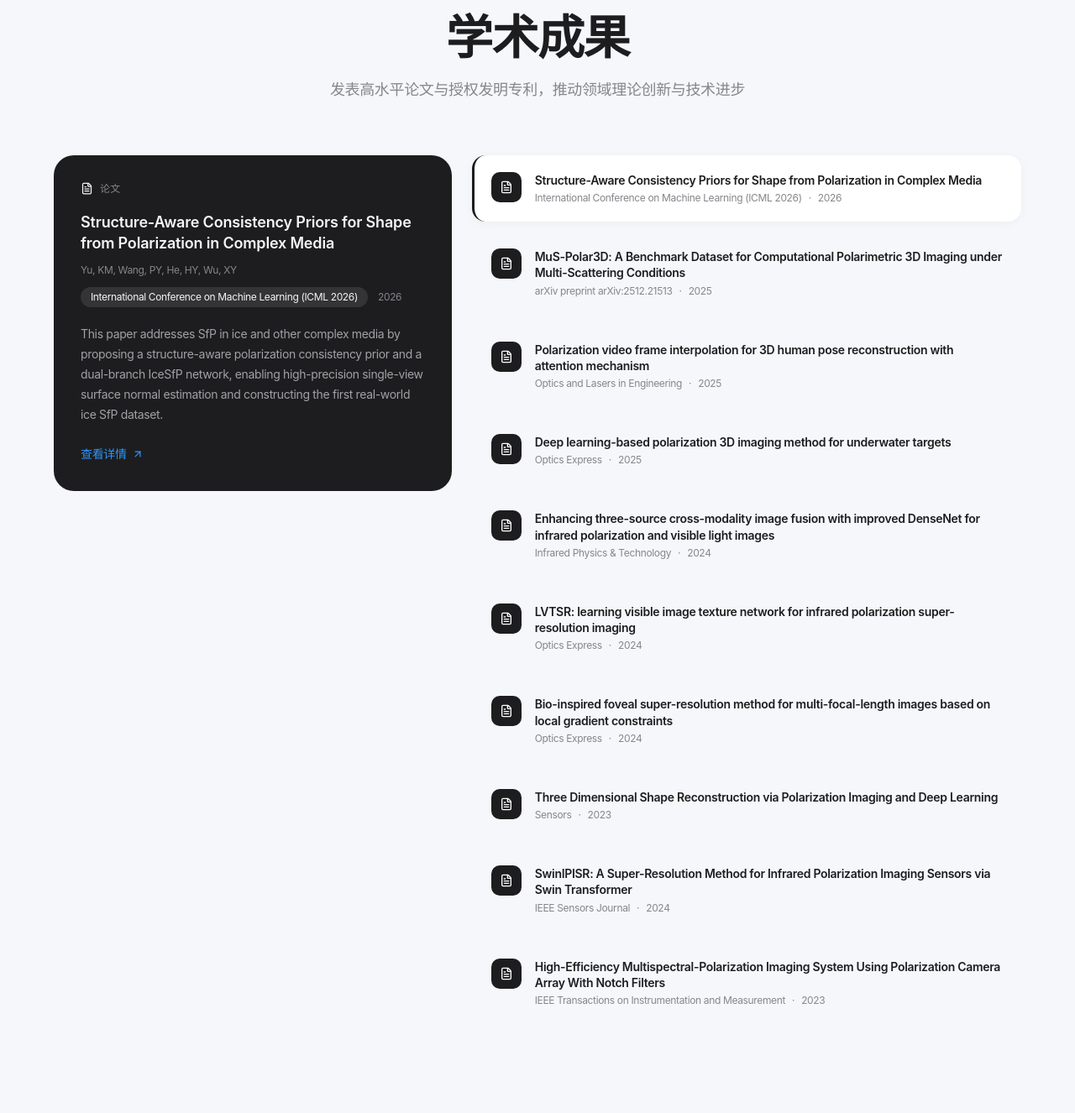
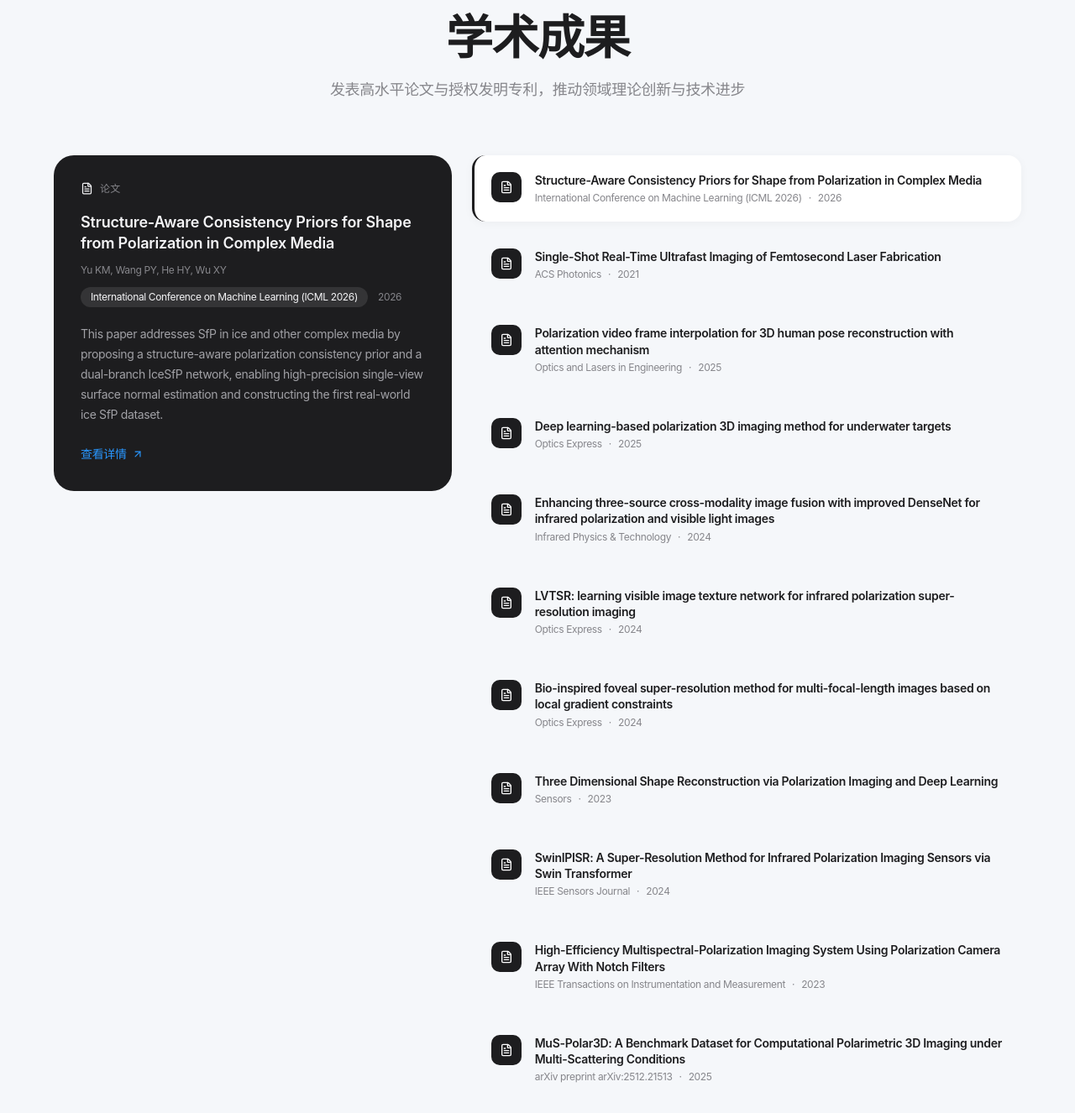
Before and after one commit to WangPuyun/ai-lab-website, a React (Vite) app: page / in a window 1280 px wide. Shown: the part 3749-5075 px from the top of the page at 84% size. Built offline with nearby package versions, Linux system fonts and the light colour scheme; no server answers.

Commit message:
开始更新学术成果

```diff
--- a/src/sections/Publications.tsx
+++ b/src/sections/Publications.tsx
@@ -28,7 +28,7 @@ const sharedPublications = [
     id: 1,
     type: 'paper' as const,
     title: 'Structure-Aware Consistency Priors for Shape from Polarization in Complex Media',
-    authors: 'Yu, KM, Wang, PY, He, HY, Wu, XY',
+    authors: 'Yu KM, Wang PY, He HY, Wu XY',
     venue: 'International Conference on Machine Learning (ICML 2026)',
     year: '2026',
     abstract: 'This paper addresses SfP in ice and other complex media by proposing a structure-aware polarization consistency prior and a dual-branch IceSfP network, enabling high-precision single-view surface normal estimation and constructing the first real-world ice SfP dataset.',
@@ -37,12 +37,12 @@ const sharedPublications = [
   {
     id: 2,
     type: 'paper' as const,
-    title: 'MuS-Polar3D: A Benchmark Dataset for Computational Polarimetric 3D Imaging under Multi-Scattering Conditions',
-    authors: 'Wang, PY, Yu, KM, He, HY, Wu, XY',
-    venue: 'arXiv preprint arXiv:2512.21513',
-    year: '2025',
-    abstract: 'Polarization-based underwater 3D imaging exploits polarization cues to suppress background scattering, exhibiting distinct advantages in turbid water.',
-    link: 'https://arxiv.org/pdf/2512.21513',
+    title: 'Single-Shot Real-Time Ultrafast Imaging of Femtosecond Laser Fabrication',
+    authors: 'Yao YH, He YL, Qi DL, Cao FY, Yao JL, Ding PP, Jin CZ, Wu XY, Deng LZ, Jia TQ, Huang F, Liang JY, Sun ZR, Zhang SA',
+    venue: 'ACS Photonics',
+    year: '2021',
+    abstract: 'The paper presents CSMUP, a single-shot ultrafast imaging method for observing femtosecond laser ablation dynamics with high temporal and spatial resolution.',
+    link: 'https://pubs.acs.org/doi/abs/10.1021/acsphotonics.1c00043',
   },
   {
     id: 3,
@@ -123,6 +123,16 @@ const sharedPublications = [
     year: '2023',
     abstract: 'Incident light captured by optical imaging systems engenders multidimensional high-level optical information.',
     link: 'https://webofscience.clarivate.cn/wos/woscc/full-record/WOS%3A001102358800027',
+  },
+  {
+    id: 13,
+    type: 'paper' as const,
+    title: 'MuS-Polar3D: A Benchmark Dataset for Computational Polarimetric 3D Imaging under Multi-Scattering Conditions',
+    authors: 'Wang PY, Yu KM, He HY, Wu XY',
+    venue: 'arXiv preprint arXiv:2512.21513',
+    year: '2025',
+    abstract: 'Polarization-based underwater 3D imaging exploits polarization cues to suppress background scattering, exhibiting distinct advantages in turbid water.',
+    link: 'https://arxiv.org/pdf/2512.21513',
   },
 ]
 
```
